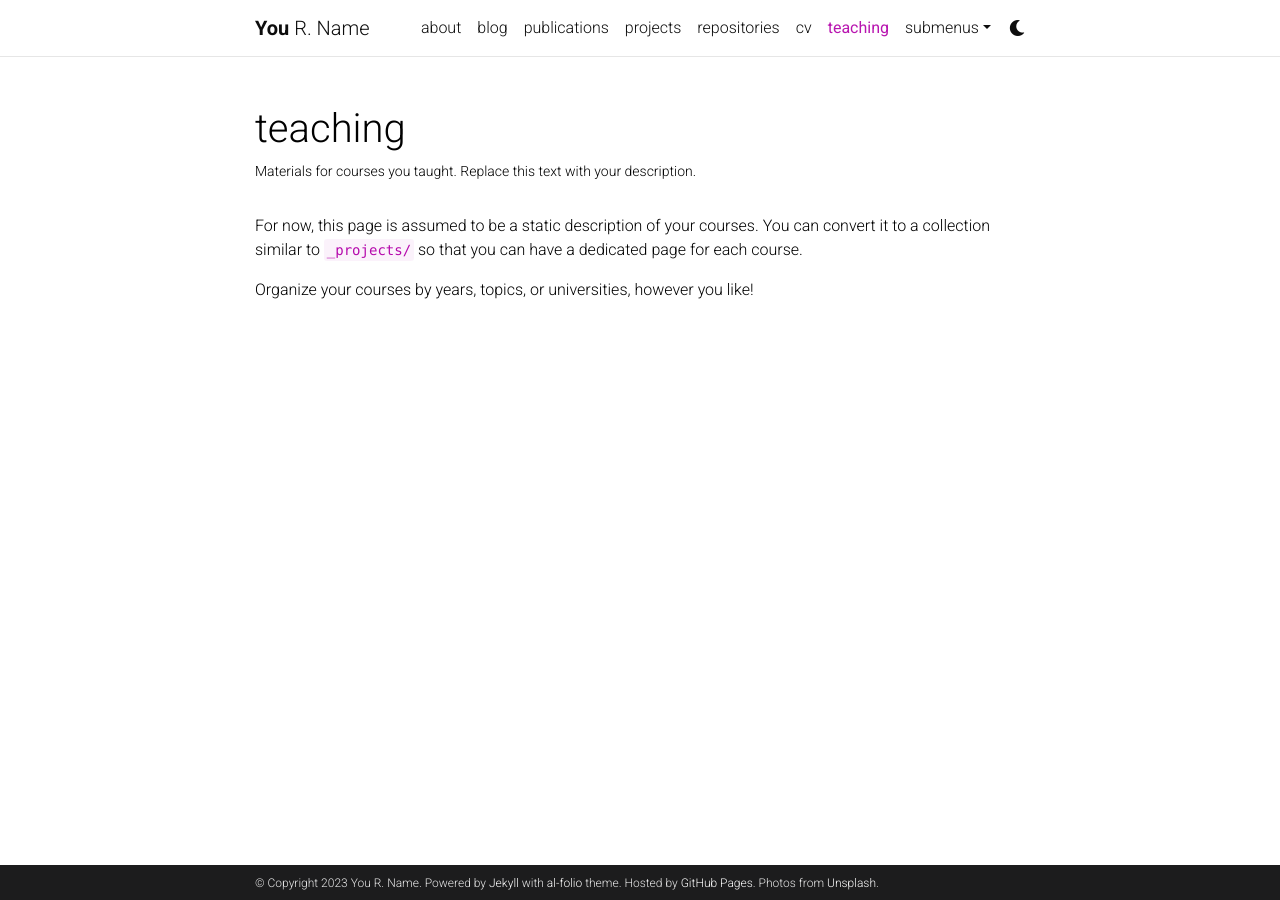
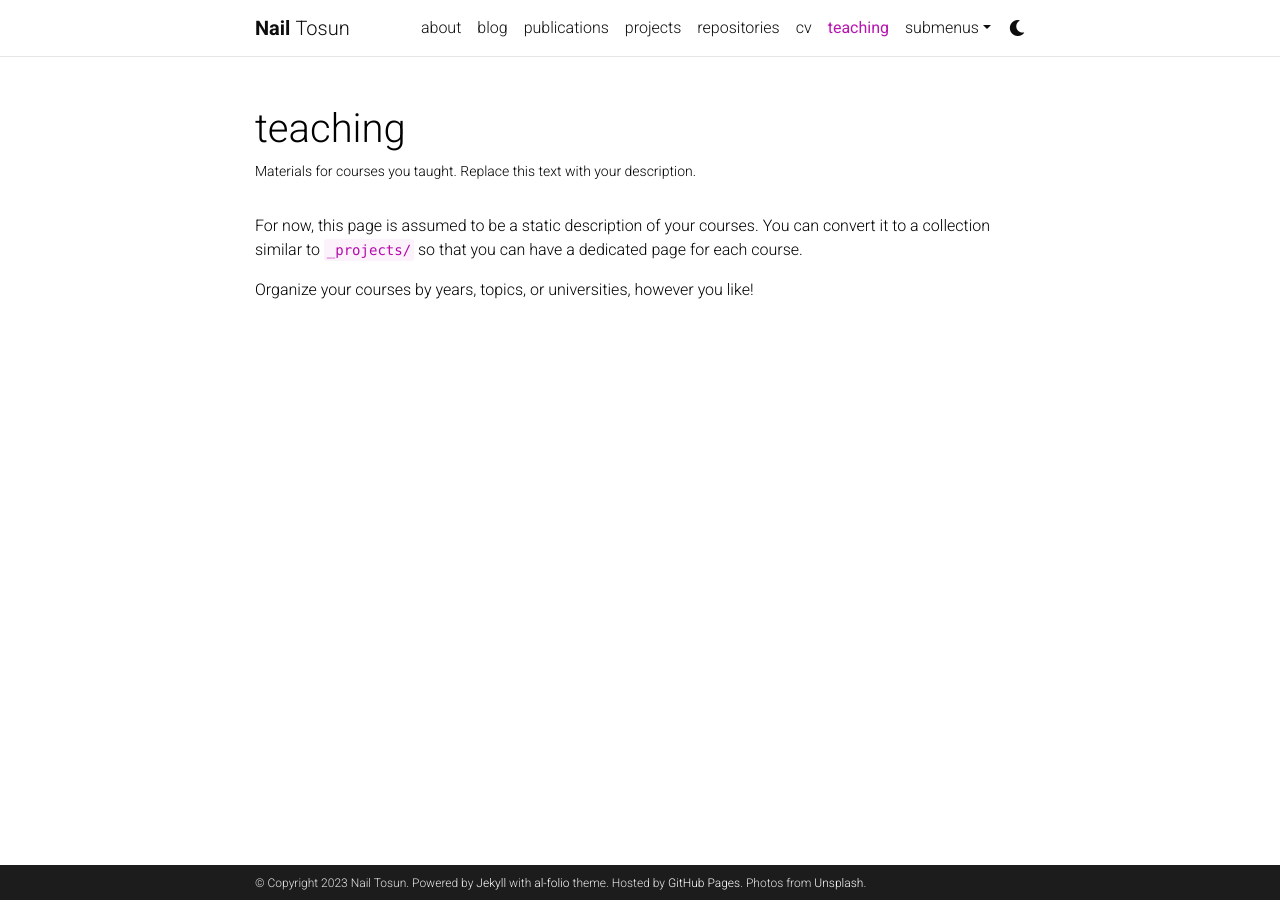
Before and after one commit to nailtosun/nailtosun.github.io, a Jekyll site: the page built from _pages/teaching.md, in a window 1280 px wide. Built offline with Jekyll 4.4.1, drawn with Linux system fonts in a browser that asks for light colours; comment, search, counter and statistics services are not loaded; a style sheet for code colours, icons or effects is not loaded.

Commit message:
Update _config.yml

```diff
--- a/_config.yml
+++ b/_config.yml
@@ -3,12 +3,12 @@
 # -----------------------------------------------------------------------------
 
 title: blank # the website title (if blank, full name will be used instead)
-first_name: You
-middle_name: R.
-last_name: Name
-email: you@example.com
+first_name: Nail
+middle_name:
+last_name: Tosun
+email: n.tosun2@newcastle.ac.uk
 description: > # the ">" symbol means to ignore newlines until "footer_text:"
-  A simple, whitespace theme for academics. Based on [*folio](https://github.com/bogoli/-folio) design.
+
 footer_text: >
   Powered by <a href="https://jekyllrb.com/" target="_blank">Jekyll</a> with <a href="https://github.com/alshedivat/al-folio">al-folio</a> theme.
   Hosted by <a href="https://pages.github.com/" target="_blank">GitHub Pages</a>.
@@ -71,21 +71,21 @@ og_image: # The site-wide (default for all links) Open Graph preview image
 # Social integration
 # -----------------------------------------------------------------------------
 
-github_username: # your GitHub user name
+github_username: naitlosun # your GitHub user name
 gitlab_username: # your GitLab user name
-twitter_username: # your Twitter handle
+twitter_username: AdigeForever # your Twitter handle
 mastodon_username: # your mastodon instance+username in the format instance.tld/@username
-linkedin_username: # your LinkedIn user name
+linkedin_username: nail-tosun-b00a80150 # your LinkedIn user name
 telegram_username: # your Telegram user name
-scholar_userid: # your Google Scholar ID
+scholar_userid: 2_zTqOwAAAAJ&hl # your Google Scholar ID
 semanticscholar_id: # your Semantic Scholar ID
 whatsapp_number: # your WhatsApp number (full phone number in international format. Omit any zeroes, brackets, or dashes when adding the phone number in international format.)
-orcid_id: # your ORCID ID
+orcid_id: 0000-0001-6846-5400 # your ORCID ID
 medium_username: # your Medium username
 quora_username: # your Quora username
 publons_id: # your ID on Publons
 osf_id: # your OSF ID
-research_gate_profile: # your profile on ResearchGate
+research_gate_profile: Nail-Tosun # your profile on ResearchGate
 blogger_url: # your blogger URL
 work_url: # work page URL
 keybase_username: # your keybase user name
```
